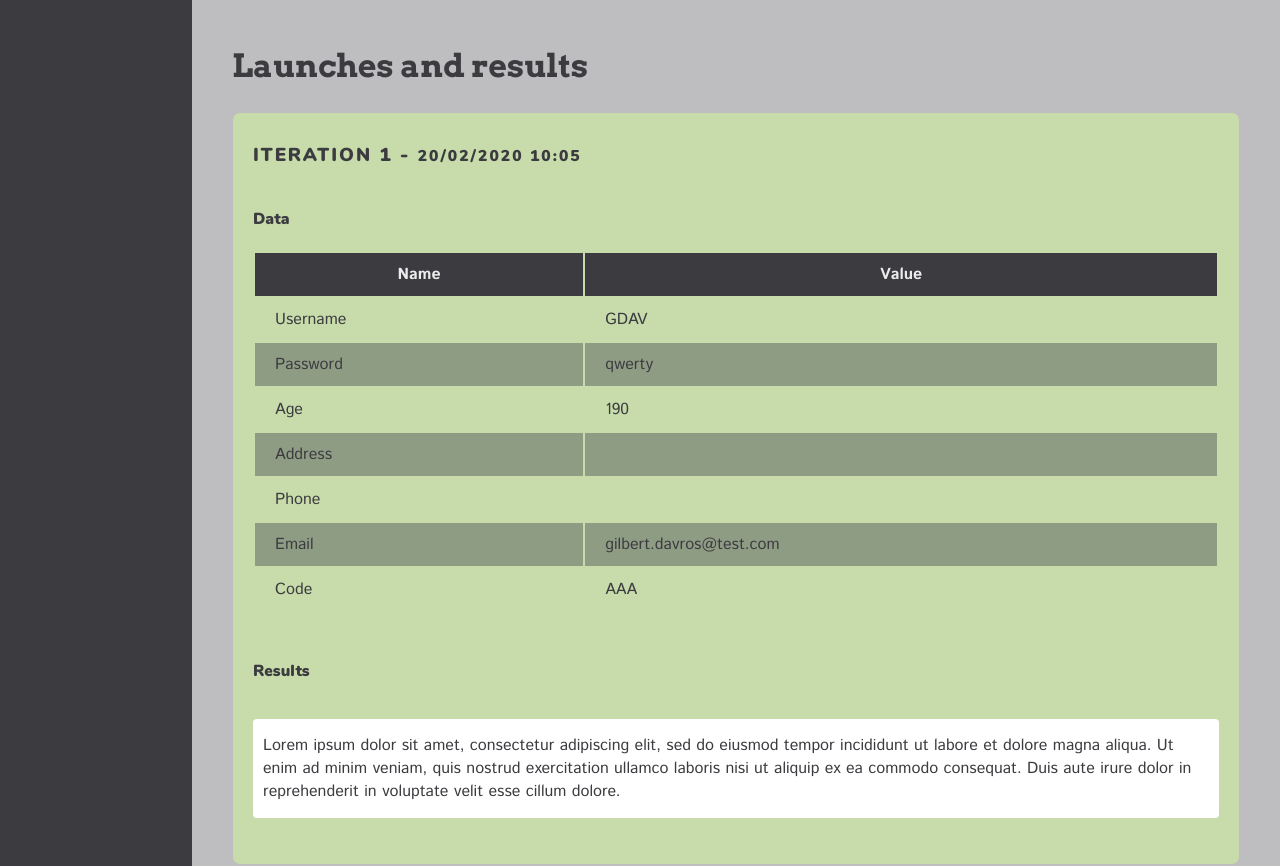
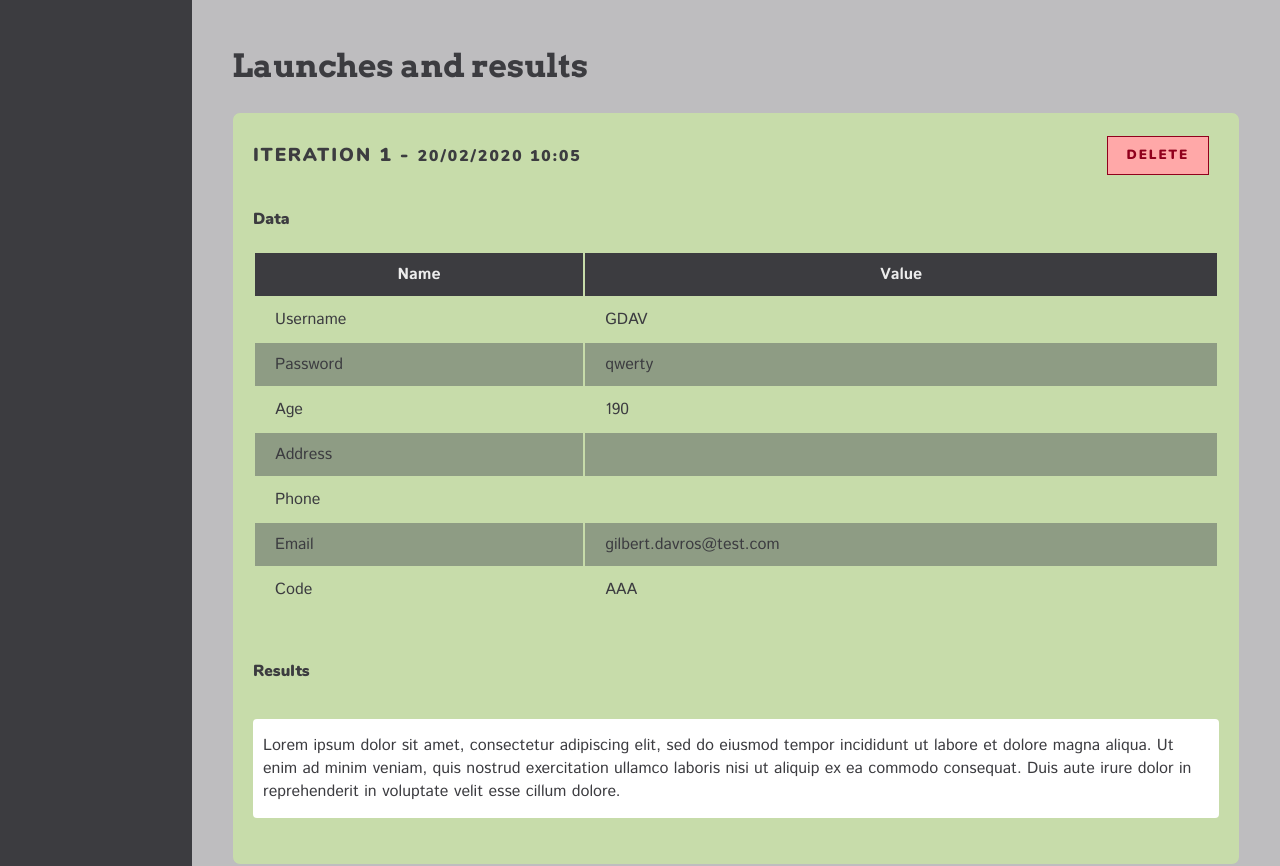
Before and after one commit to ophelielv/autotest, a React (Create React App) app in the folder autotestfront/: page /suite/1 in a window 1280 px wide. Shown: the part 1360-2226 px from the top of the page. Built offline with nearby package versions, Linux system fonts and the light colour scheme.

Commit message:
add delete button (danger button)

```diff
--- a/autotestfront/src/App.css
+++ b/autotestfront/src/App.css
@@ -51,6 +51,7 @@
   #ECECEC almost white
   #009FFD primary blue
   #90001c blood red
+  #ffa8a8 pink
 */
 
 h1 { color: #3C3C40; font-family: Arvo; font-size: 4em; text-align: center; }
--- a/autotestfront/src/components/button.css
+++ b/autotestfront/src/components/button.css
@@ -13,13 +13,14 @@ button {
   cursor: pointer;
 }
 
+/* ************************************* */
+/* ************ Colors  **************** */
+/* ************************************* */
 button:active {
   background: rgba(255, 255, 255, .5);
 }
 
-button.animate {
-  padding: 10px 20px;
-}
+/* ************ Color: Primary *********************** */
 button.animate.primary {
   color: #3C3C40;
 }
@@ -39,6 +40,7 @@ button.primary.push {
   text-shadow: 1px 1px 1px #BEBDBF;
 }
 
+/* ************ Color: Secondary *********************** */
 button.animate.secondary {
   color: #009FFD;
 }
@@ -58,6 +60,27 @@ button.secondary.push {
   text-shadow: 1px 1px 1px #ECECEC;
 }
 
+/* ************ Color: Danger *********************** */
+button.animate.danger {
+  color: #90001c;
+  background: #ffa8a8;
+}
+
+button.danger.animate:before, button.danger.animate:after,
+button.danger.animate span:before, button.danger.animate span:after {
+  background: #90001c;
+}
+
+button.danger.push {
+  -webkit-box-shadow: 0px 5px 0px #90001c;
+  -moz-box-shadow: 0px 5px 0px #90001c;
+  -ms-box-shadow: 0px 5px 0px #90001c;
+  -o-box-shadow: 0px 5px 0px #90001c;
+  box-shadow: 0px 5px 0px #90001c;
+  background: #bf0000;
+  text-shadow: 1px 1px 1px pink;
+}
+/* ************ Color: Launch *********************** */
 button.animate.launch {
   color: ghostwhite;
   font-size: 20px;
@@ -83,8 +106,12 @@ button.launch.push {
 }
 
 /* ************************************* */
-/* ************ Default **************** */
+/* ************ Animate **************** */
 /* ************************************* */
+button.animate {
+  padding: 10px 20px;
+}
+
 button.animate:before {
   content: "";
   width: 100%;
--- a/autotestfront/src/components/iteration.css
+++ b/autotestfront/src/components/iteration.css
@@ -2,6 +2,12 @@ article.iteration {
   background: #C7DCAA;
   display: flex;
   flex-direction: column;
+}
+
+article.iteration div.row {
+  display: flex;
+  align-items: center;
+  justify-content: space-between;
 }
 
 article.iteration td, th {
--- a/autotestfront/src/components/iteration.js
+++ b/autotestfront/src/components/iteration.js
@@ -1,12 +1,16 @@
 import React from 'react';
 import './iteration.css';
+import Button from '../components/button';
 
 function Iteration(props) {
 
   const { iteration } = props;
   return (
     <article className="iteration">
-      <h3>Iteration {iteration.id} - <small>20/02/2020 10:05</small></h3>
+      <div class="row">
+        <h3>Iteration {iteration.id} - <small>20/02/2020 10:05</small></h3>
+        <Button level="danger">DELETE</Button>
+      </div>
 
       <h4>Data</h4>
       <table>
```
